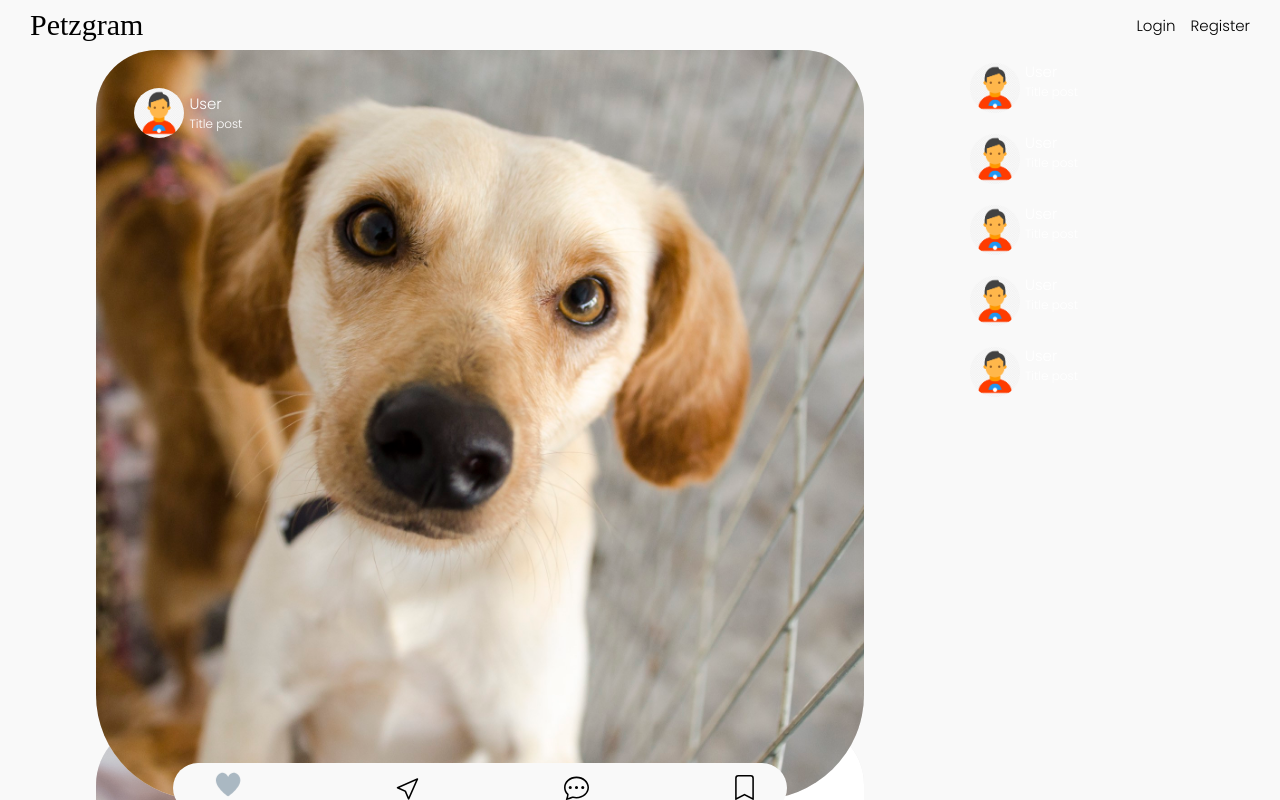
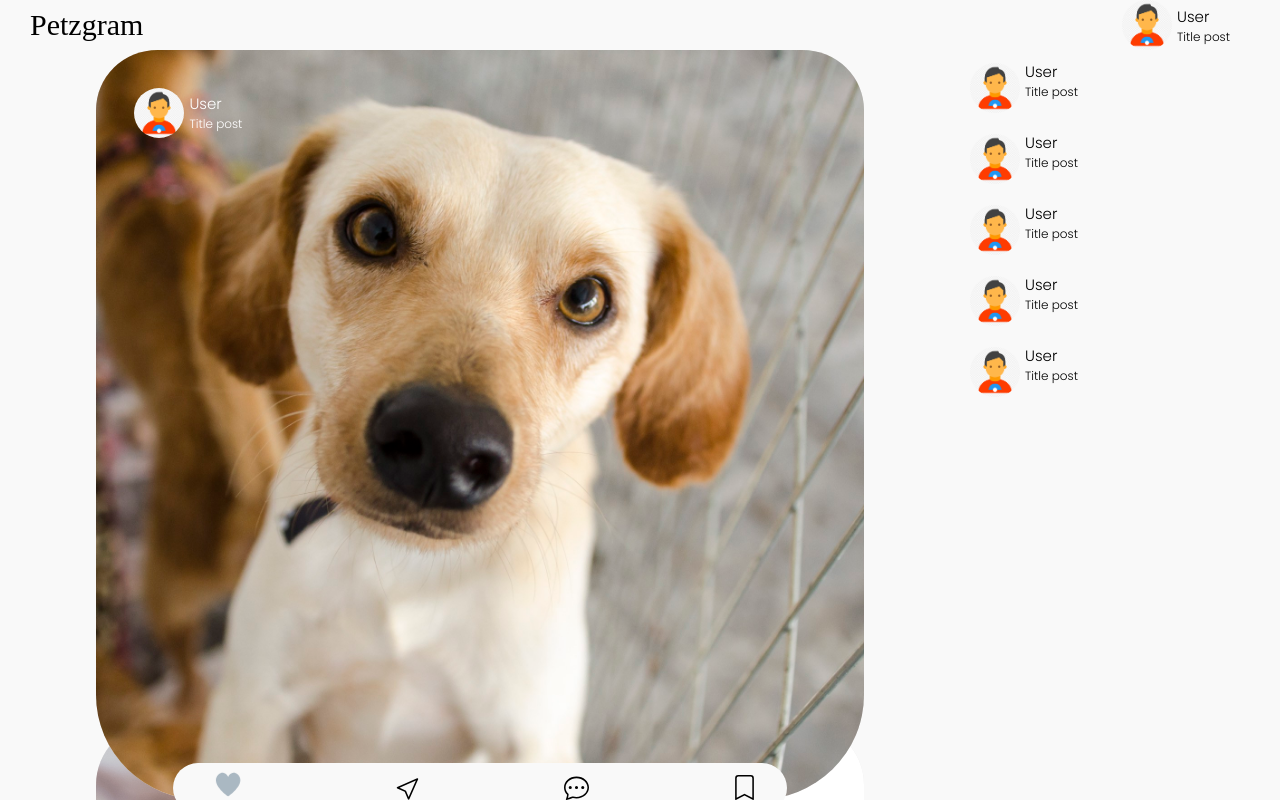
Before and after one commit to alexandreturial/petzgram, a React (Create React App) app: page / in a window 1280 px wide. Built offline with nearby package versions, Linux system fonts and the light colour scheme; a web font is replaced by a local one.

Commit message:
new post screen

```diff
--- a/src/Routers/app.routes.tsx
+++ b/src/Routers/app.routes.tsx
@@ -4,6 +4,7 @@ import { BrowserRouter, Route } from 'react-router-dom';
 
 import Layout from '../components/Layout';
 import Home from '../pages/Home'
+import NewPost from '../pages/NewPost'
 import Profile from '../pages/Profile'
 
 const AppRoutes: React.FC = ()=>(
@@ -11,6 +12,7 @@ const AppRoutes: React.FC = ()=>(
         <Layout>
             <Route path="/" exact component={Home}/>
             <Route path="/Profile" exact component={Profile}/>
+            <Route path="/newPost" exact component={NewPost}/>
         </Layout>
     </BrowserRouter>
 
--- a/src/components/Aside/index.tsx
+++ b/src/components/Aside/index.tsx
@@ -6,11 +6,11 @@ import { Container } from './styles';
 const Aside: React.FC = () => {
   return (
       <Container>
-          <User/>
-          <User/>
-          <User/>
-          <User/>
-          <User/>
+          <User  color={true}/>
+          <User  color={true}/>
+          <User  color={true}/>
+          <User  color={true}/>
+          <User  color={true}/>
       </Container>
   );
 }
--- a/src/components/Header/index.tsx
+++ b/src/components/Header/index.tsx
@@ -1,5 +1,6 @@
 import React from 'react';
 import { Link } from 'react-router-dom';
+import User from '../User';
 
 
 import { Container, Options, Logo } from './styles';
@@ -11,8 +12,12 @@ const Header: React.FC = () => {
             <Link to="/">Petzgram</Link>
           </Logo>
           <Options>
-            <Link to="/login">Login</Link>
-            <Link to="/register">Register</Link>
+            {/* <Link to="/login">Login</Link>
+            <Link to="/register">Register</Link> */}
+              <Link to="/profile">
+                <User  color={true}/>
+              </Link>
+
           </Options>
       </Container>
   );
--- a/src/components/Header/styles.ts
+++ b/src/components/Header/styles.ts
@@ -27,6 +27,8 @@ export const Logo  = styled.div`
 `;
 
 export const Options = styled.div`
+    height: 100%;
+
     display: flex;
     align-items: center;
     justify-content: space-between;
--- a/src/components/User/index.tsx
+++ b/src/components/User/index.tsx
@@ -5,9 +5,13 @@ import user1 from '../../assets/user1.png';
 
 import { Container } from './styles';
 
-const User: React.FC = () => {
+interface IUserProps{
+  color?:boolean
+}
+
+const User: React.FC<IUserProps> = ({color}) => {
   return (
-    <Container>
+    <Container  cor={color ? true: false}>
         <img src={user1} alt={user1} />
         <div>
             <h3>User</h3>
--- a/src/components/User/styles.ts
+++ b/src/components/User/styles.ts
@@ -1,6 +1,10 @@
 import styled from 'styled-components';
 
-export const Container = styled.div`
+interface IColort{
+    cor: boolean
+}
+
+export const Container = styled.div<IColort>`
     display: flex;
     align-items: center;
 
@@ -15,7 +19,9 @@ export const Container = styled.div`
 
    div{
         padding: 0 5px;
-        color: white;
+        color: ${props => props.cor ? props.theme.colors.white : props.theme.colors.balck};
+
+
 
         h3{
 
@@ -25,5 +31,6 @@ export const Container = styled.div`
 
             font: 300 12px Poppins;
         }
+
    }
 `;
--- /dev/null
+++ b/src/pages/NewPost/index.tsx
@@ -0,0 +1,22 @@
+import React from 'react';
+
+import Input from '../../components/Input';
+
+import { Container } from './styles';
+
+const NewPost: React.FC = () => {
+  return (
+      <Container>
+          <form>
+              <Input name="title" label="Title"/>
+              <Input name="imagem" label="Imagem" type="file" accept="image/*" max-size="1"/>
+
+              <button>
+                  Save
+              </button>
+          </form>
+      </Container>
+  );
+}
+
+export default NewPost;
--- /dev/null
+++ b/src/pages/NewPost/styles.ts
@@ -0,0 +1,16 @@
+import styled from 'styled-components';
+
+export const Container = styled.div`
+    height: calc(100vh - 50px);
+    min-width: 315px;
+
+    grid-area: CT;
+
+    display: flex;
+    align-items: center;
+    justify-content: center;
+
+    form{
+        width: 50%;
+    }
+`;
```
Also changed, not shown: 1 other file (tests, documents, lock files or other folders).
